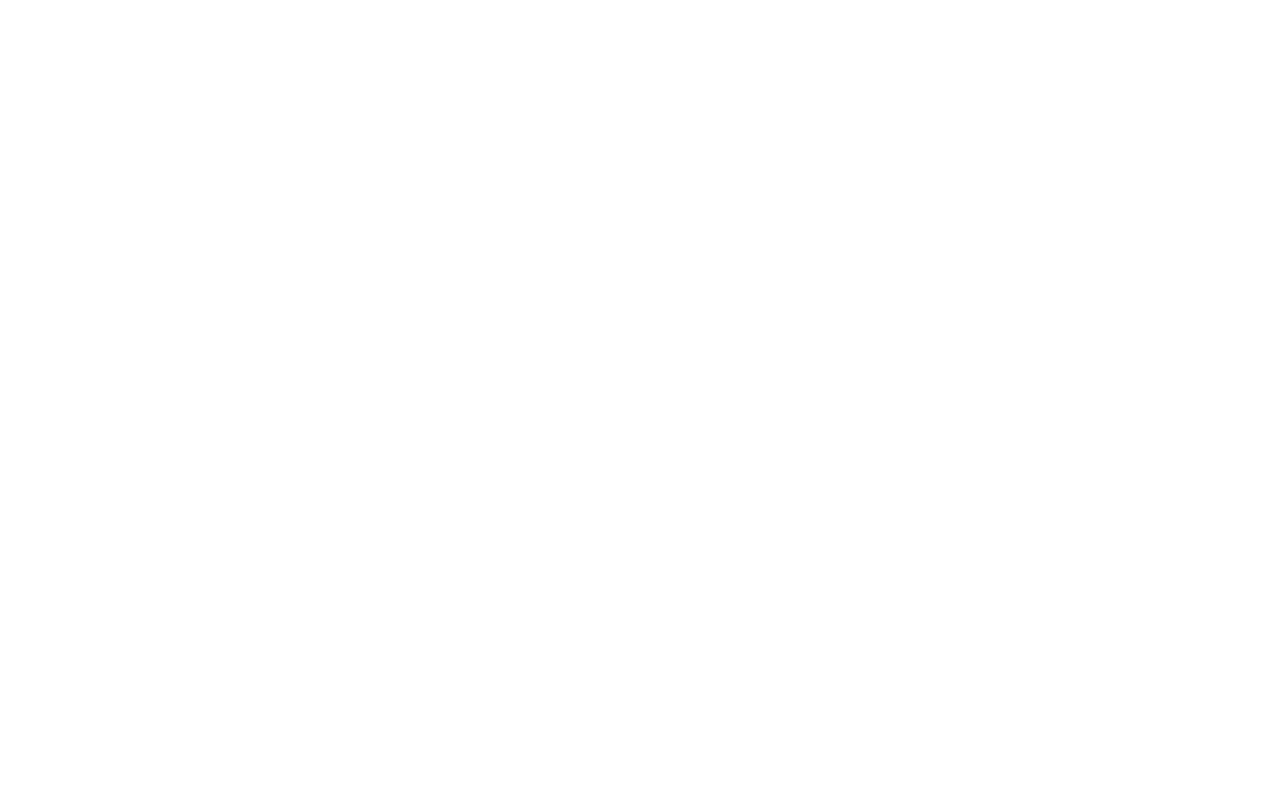
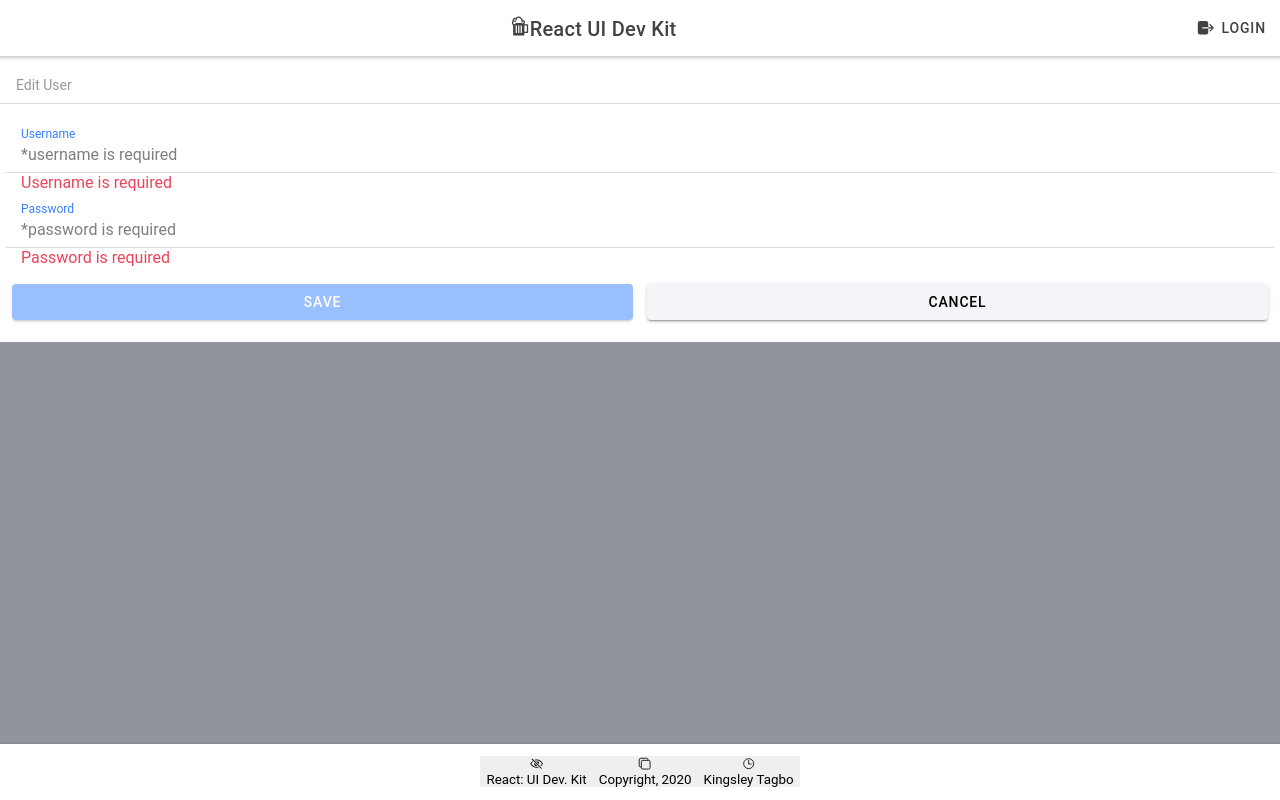
Before and after one commit to kingsleytagbo/ionic-react-cms, a React (Create React App) app: page /users/edituser in a window 1280 px wide. Built offline with nearby package versions, Linux system fonts and the light colour scheme.

Commit message:
Add  /Edit User

```diff
--- a/src/App.tsx
+++ b/src/App.tsx
@@ -4,7 +4,9 @@ import { IonApp, IonRouterOutlet } from '@ionic/react';
 import { IonReactRouter } from '@ionic/react-router';
 import Home from './pages/Home';
 import Login from './pages/Login';
-import Users from './pages/Users';
+import UsersHome from './pages/users/Home';
+import AddUser from './pages/users/AddUser';
+import EditUser from './pages/users/EditUser';
 
 /* Core CSS required for Ionic components to work properly */
 import '@ionic/react/css/core.css';
@@ -31,7 +33,9 @@ const App: React.FC = () => (
       <IonRouterOutlet>
         <Route path="/home" component={Home} exact={true} />
         <Route path="/login" component={Login} exact={true} />
-        <Route path="/users" component={Users} exact={true} />
+        <Route path="/users" component={UsersHome} exact={true} />
+        <Route path="/users/adduser" component={AddUser} exact={true} />
+        <Route path="/users/edituser" component={EditUser} exact={true} />
         <Route exact path="/" render={() => <Redirect to="/home" />} />
       </IonRouterOutlet>
     </IonReactRouter>
--- /dev/null
+++ b/src/pages/users/AddUser.tsx
@@ -0,0 +1,125 @@
+import React, {useState, useEffect}  from 'react';
+import { useHistory } from 'react-router-dom';
+import {IonPage, IonContent, IonItemDivider,
+  IonList, IonItem, IonLabel,
+  IonCard, IonCardHeader, IonCardTitle, IonCardContent,
+  IonInput, IonButton, IonText, IonIcon, IonRow, IonCol
+} from '@ionic/react';
+import PageFooter from '../../components/PageFooter';
+import PageHeader from '../../components/PageHeader';
+import  User  from '../../models/User';
+import { login, getUsers } from '../../services/Http';
+
+const AddUserPage: React.FC = () => {
+  const history = useHistory();
+  const [values, setValues] = useState({ username: '', password: '' });
+  const [validation, setValidation] = useState({ username: false, password: false });
+
+  const handleInputChange = (e: any) => {
+    const { name, value } = e.target
+    let validUsername = false;
+    let validPassword = false;
+
+    if (values.username && values.username.length > 0) {
+      validUsername = true;
+    }
+    else {
+      validUsername = false;
+    }
+    if (values.password && values.password.length > 0) {
+      validPassword = true;
+    }
+    else {
+      validPassword = false;
+    }
+
+    setValues({ ...values, [name]: value });
+    setValidation({ ...validation, 'username': validUsername, 'password': validPassword });
+    // console.log({ name: name, value: value, validation: validation });
+  }
+
+  const navigateLogin = () => {
+    const path = 'users';
+    const response = login(values.username, values.password);
+    response.then((result) => {
+      if(result.authenticated){
+        console.log({ "Login Result": result.auth_token });
+        history.push(path);
+      }
+    })
+    .catch((err) => console.log('Login Error:', err.message));
+  }
+  const navigateSignup = () => {
+    //const path = `regisster`;
+    //history.push(path);
+    console.log({ 'register button clicked.': values });
+  }
+
+  return (
+    <IonPage>
+
+      <PageHeader authenticated={false}  handleLogout={(null)} > </PageHeader>
+      <IonContent fullscreen color="medium">
+
+          <IonList>
+            <IonItemDivider><IonLabel className="ion-text-center">Add User</IonLabel></IonItemDivider>
+            <IonRow>
+                <IonCol size-xs="12" class="padding page-content">
+                  <div>
+                    <IonList>
+                      <IonItem>
+                        <IonLabel position="stacked" color="primary">Username</IonLabel>
+                        <IonInput required name="username" type="text"
+                          autocapitalize="off"
+                          placeholder="*username is required"
+                          onIonChange={handleInputChange}
+                          value={values.username}
+                        >
+                        </IonInput>
+                      </IonItem>
+
+                      <IonText color="danger">
+                        <div className="ion-padding-start" style={{visibility: validation.username ? 'hidden' : 'visible' }}>
+                          Username is required
+                    </div>
+                      </IonText>
+
+                      <IonItem>
+                        <IonLabel position="stacked" color="primary">Password</IonLabel>
+                        <IonInput required name="password" type="password"
+                          placeholder="*password is required"
+                          onIonChange={handleInputChange}
+                          value={values.password}
+                        >
+                        </IonInput>
+                      </IonItem>
+
+                        <IonText color="danger">
+                          <div className="ion-padding-start"  style={{visibility: validation.password ? 'hidden' : 'visible' }}>
+                            Password is required
+                    </div>
+                        </IonText>
+
+                    </IonList>
+
+                    <IonRow>
+                      <IonCol>
+                        <IonButton type="submit" expand="block" onClick={navigateLogin}
+                        disabled={!validation.username || !validation.password}>Save</IonButton>
+                      </IonCol>
+                      <IonCol>
+                        <IonButton color="light" expand="block" onClick={navigateSignup}>Cancel</IonButton>
+                      </IonCol>
+                    </IonRow>
+                  </div>
+                </IonCol>
+              </IonRow>
+          </IonList>
+
+      </IonContent>
+      <PageFooter></PageFooter>
+    </IonPage>
+  );
+};
+
+export default AddUserPage;
--- /dev/null
+++ b/src/pages/users/EditUser.tsx
@@ -0,0 +1,125 @@
+import React, {useState, useEffect}  from 'react';
+import { useHistory } from 'react-router-dom';
+import {IonPage, IonContent, IonItemDivider,
+  IonList, IonItem, IonLabel,
+  IonCard, IonCardHeader, IonCardTitle, IonCardContent,
+  IonInput, IonButton, IonText, IonIcon, IonRow, IonCol
+} from '@ionic/react';
+import PageFooter from '../../components/PageFooter';
+import PageHeader from '../../components/PageHeader';
+import  User  from '../../models/User';
+import { login, getUsers } from '../../services/Http';
+
+const EditUserPage: React.FC = () => {
+  const history = useHistory();
+  const [values, setValues] = useState({ username: '', password: '' });
+  const [validation, setValidation] = useState({ username: false, password: false });
+
+  const handleInputChange = (e: any) => {
+    const { name, value } = e.target
+    let validUsername = false;
+    let validPassword = false;
+
+    if (values.username && values.username.length > 0) {
+      validUsername = true;
+    }
+    else {
+      validUsername = false;
+    }
+    if (values.password && values.password.length > 0) {
+      validPassword = true;
+    }
+    else {
+      validPassword = false;
+    }
+
+    setValues({ ...values, [name]: value });
+    setValidation({ ...validation, 'username': validUsername, 'password': validPassword });
+    // console.log({ name: name, value: value, validation: validation });
+  }
+
+  const navigateLogin = () => {
+    const path = 'users';
+    const response = login(values.username, values.password);
+    response.then((result) => {
+      if(result.authenticated){
+        console.log({ "Login Result": result.auth_token });
+        history.push(path);
+      }
+    })
+    .catch((err) => console.log('Login Error:', err.message));
+  }
+  const navigateSignup = () => {
+    //const path = `regisster`;
+    //history.push(path);
+    console.log({ 'register button clicked.': values });
+  }
+
+  return (
+    <IonPage>
+
+      <PageHeader authenticated={false}  handleLogout={(null)} > </PageHeader>
+      <IonContent fullscreen color="medium">
+
+          <IonList>
+            <IonItemDivider><IonLabel className="ion-text-center">Edit User</IonLabel></IonItemDivider>
+            <IonRow>
+                <IonCol size-xs="12" class="padding page-content">
+                  <div>
+                    <IonList>
+                      <IonItem>
+                        <IonLabel position="stacked" color="primary">Username</IonLabel>
+                        <IonInput required name="username" type="text"
+                          autocapitalize="off"
+                          placeholder="*username is required"
+                          onIonChange={handleInputChange}
+                          value={values.username}
+                        >
+                        </IonInput>
+                      </IonItem>
+
+                      <IonText color="danger">
+                        <div className="ion-padding-start" style={{visibility: validation.username ? 'hidden' : 'visible' }}>
+                          Username is required
+                    </div>
+                      </IonText>
+
+                      <IonItem>
+                        <IonLabel position="stacked" color="primary">Password</IonLabel>
+                        <IonInput required name="password" type="password"
+                          placeholder="*password is required"
+                          onIonChange={handleInputChange}
+                          value={values.password}
+                        >
+                        </IonInput>
+                      </IonItem>
+
+                        <IonText color="danger">
+                          <div className="ion-padding-start"  style={{visibility: validation.password ? 'hidden' : 'visible' }}>
+                            Password is required
+                    </div>
+                        </IonText>
+
+                    </IonList>
+
+                    <IonRow>
+                      <IonCol>
+                        <IonButton type="submit" expand="block" onClick={navigateLogin}
+                        disabled={!validation.username || !validation.password}>Save</IonButton>
+                      </IonCol>
+                      <IonCol>
+                        <IonButton color="light" expand="block" onClick={navigateSignup}>Cancel</IonButton>
+                      </IonCol>
+                    </IonRow>
+                  </div>
+                </IonCol>
+              </IonRow>
+          </IonList>
+
+      </IonContent>
+      <PageFooter></PageFooter>
+    </IonPage>
+  );
+};
+
+export default EditUserPage;
```
Also changed, not shown: src/pages/users/Home.tsx (renamed from src/pages/Users.tsx, +6 -6 lines).
